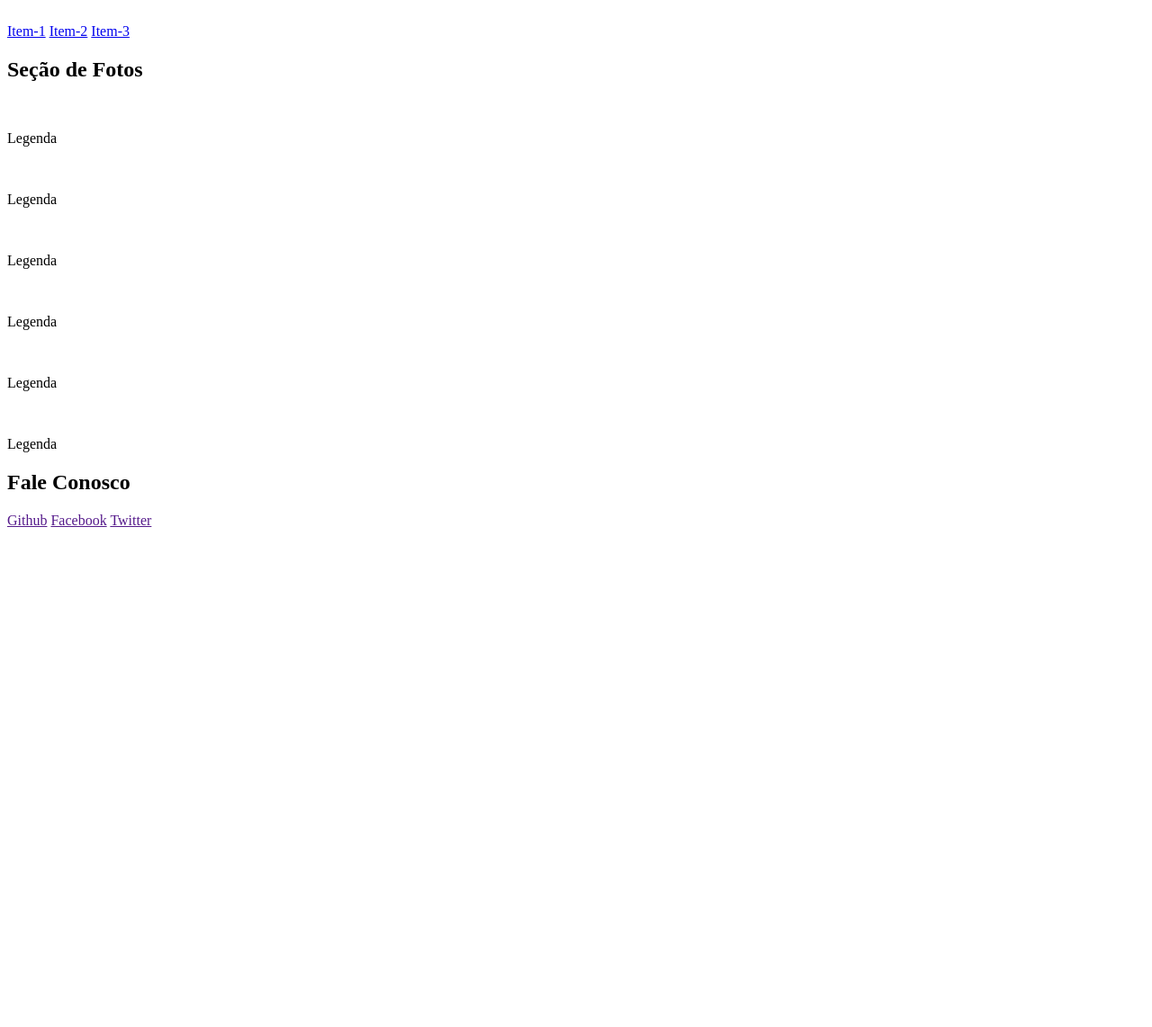
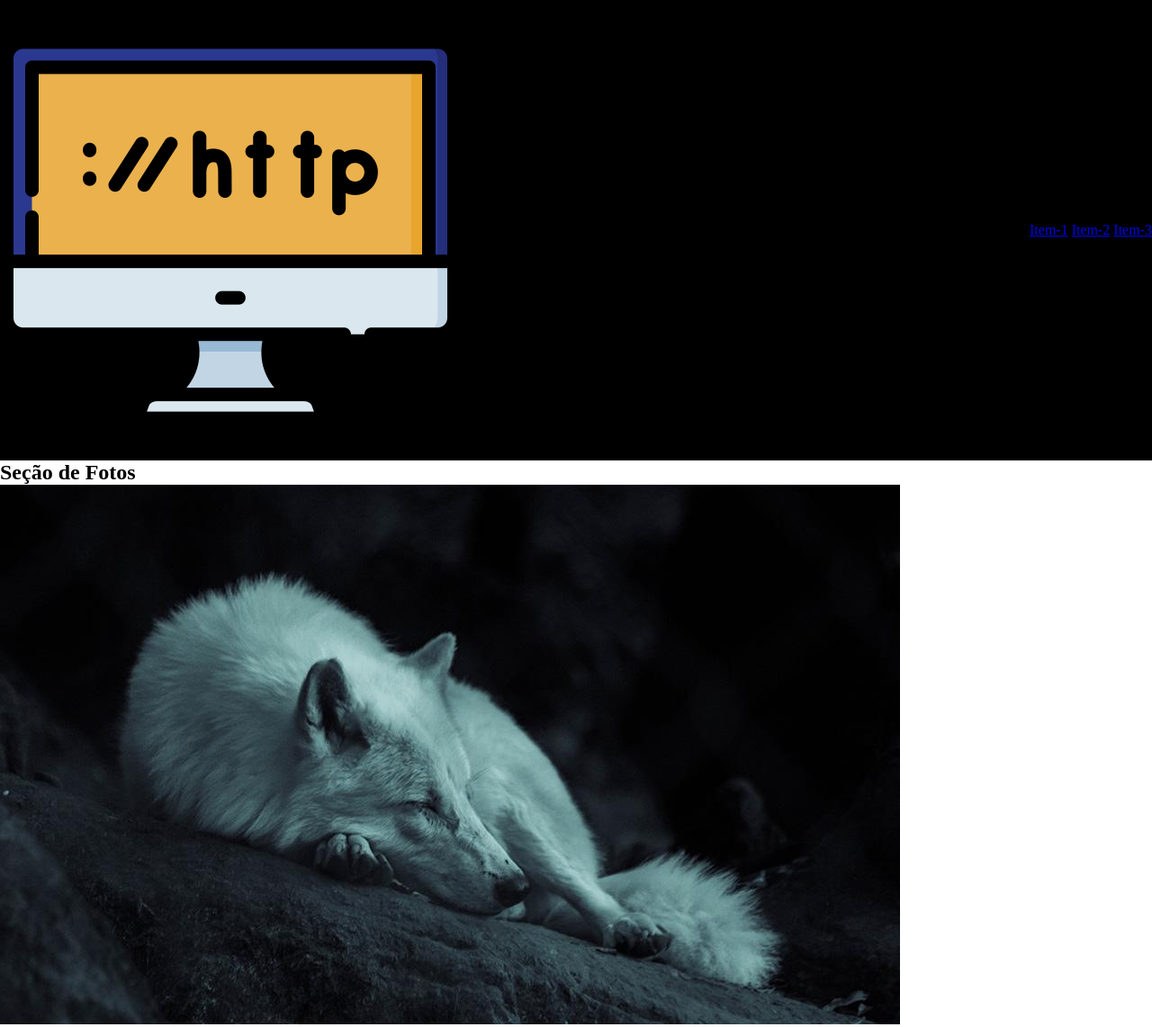
Before and after one commit to 1TDSPL-2023/rm99519, a plain HTML site: page index.html in a window 1280 px wide. Shown: the top 1142 px of the page at 90% size. Before the commit the page ends 800 px from the top, so only its background shows below. Drawn offline with Linux system fonts and the light colour scheme.

Commit message:
css cabecalho

```diff
--- a/css/estilo.css
+++ b/css/estilo.css
@@ -0,0 +1,13 @@
+*{
+    margin: 0;
+    padding: 0;
+    box-sizing: border-box;
+}
+
+.cabecalho{
+    display: flex;
+    justify-content: space-between;
+    flex-wrap: wrap;
+    align-items: center;
+    background-color: black;
+}
--- a/index.html
+++ b/index.html
@@ -4,13 +4,14 @@
     <meta charset="UTF-8">
     <meta http-equiv="X-UA-Compatible" content="IE=edge">
     <meta name="viewport" content="width=device-width, initial-scale=1.0">
+    <link rel="stylesheet" href="./css/estilo.css">
     <title>Document</title>
 </head>
 <body>
     <!-- Cabecalho -->
     <!--header>img+nav>a*3[href=#]{Item-$}-->
     <header class="cabecalho">
-        <img src="" alt="">
+        <img src="./img/logo.png" alt="Monitor de computador">
         <nav>
             <a href="#">Item-1</a>
             <a href="#">Item-2</a>
@@ -24,27 +25,27 @@
 
     <section class="conteudo">
         <div>
-            <img src="" alt="">
+            <img src="./img/lobo1.jpg" alt="Lobo">
             <p>Legenda</p>
         </div>
         <div>
-            <img src="" alt="">
+            <img src="./img/lobo2.jpg" alt="Lobo">
             <p>Legenda</p>
         </div>
         <div>
-            <img src="" alt="">
+            <img src="./img/lobo3.jpg" alt="Lobo">
             <p>Legenda</p>
         </div>
         <div>
-            <img src="" alt="">
+            <img src="./img/lobo4.jpg" alt="Lobo">
             <p>Legenda</p>
         </div>
         <div>
-            <img src="" alt="">
+            <img src="./img/lobo5.jpg" alt="Lobo">
             <p>Legenda</p>
         </div>
         <div>
-            <img src="" alt="">
+            <img src="./img/lobo6.jpg" alt="Lobo">
             <p>Legenda</p>
         </div>
 
@@ -54,9 +55,9 @@
     <h2>Fale Conosco</h2>
 
 <div>
-    <a href="">Github</a>
-    <a href="">Facebook</a>
-    <a href="">Twitter</a>
+    <a href=""><img src="./img/social-1.png" alt="Logo github"></a>
+    <a href=""><img src="./img/social-2.png" alt="Logo facebook"></a>
+    <a href=""><img src="./img/social-3.png" alt="Logo twitter"></a>
 </div>
 
 
```
